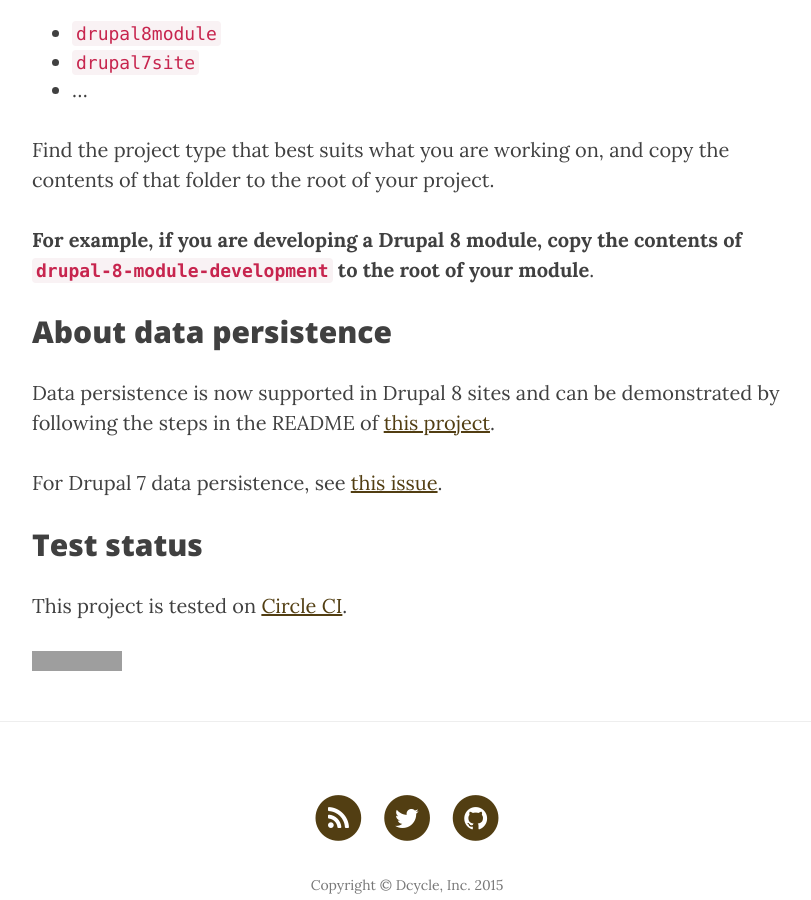
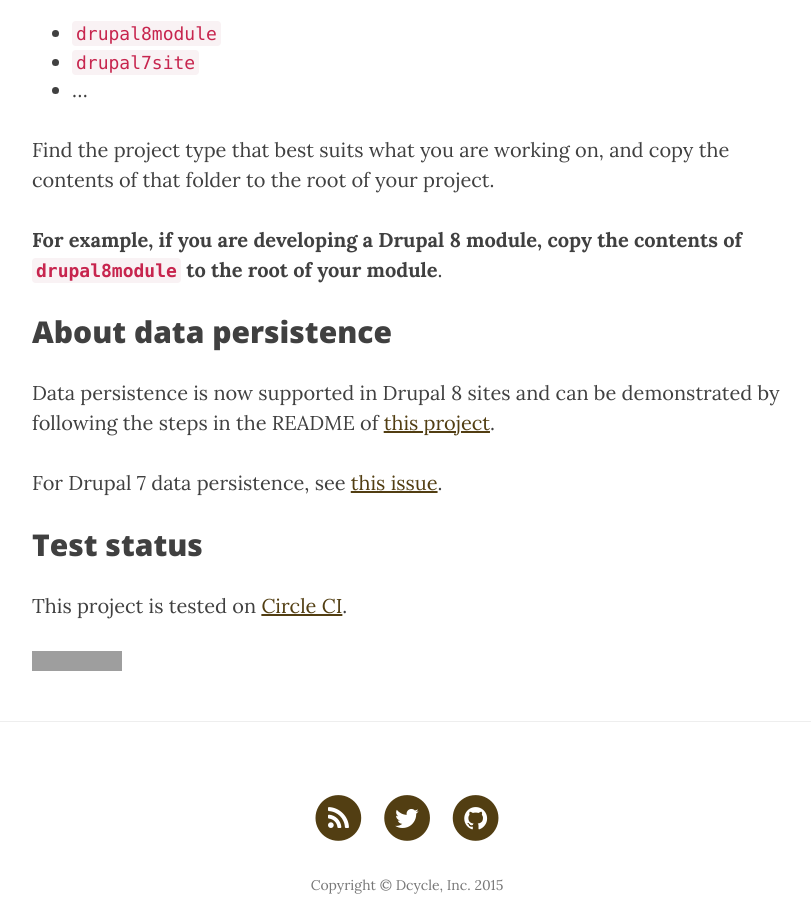
Before and after one commit to alberto56/dcyclebox, a Jekyll site: the page built from index.md, in a window 1280 px wide and 900 px high, scrolled down 2442 px. Shown: the whole window, without its empty margins (233-1044 px from the left). Built offline with Jekyll 4.4.1, drawn with Linux system fonts in a browser that asks for light colours; nearby versions of some CDN libraries; grey boxes are pictures that could not be loaded.

Commit message:
Wrong folder name

```diff
--- a/index.md
+++ b/index.md
@@ -58,7 +58,7 @@ This project contains a folder called `copy-to-your-project`, with several subfo
 
 Find the project type that best suits what you are working on, and copy the contents of that folder to the root of your project.
 
-**For example, if you are developing a Drupal 8 module, copy the contents of `drupal-8-module-development` to the root of your module**.
+**For example, if you are developing a Drupal 8 module, copy the contents of `drupal8module` to the root of your module**.
 
 About data persistence
 -----
```
